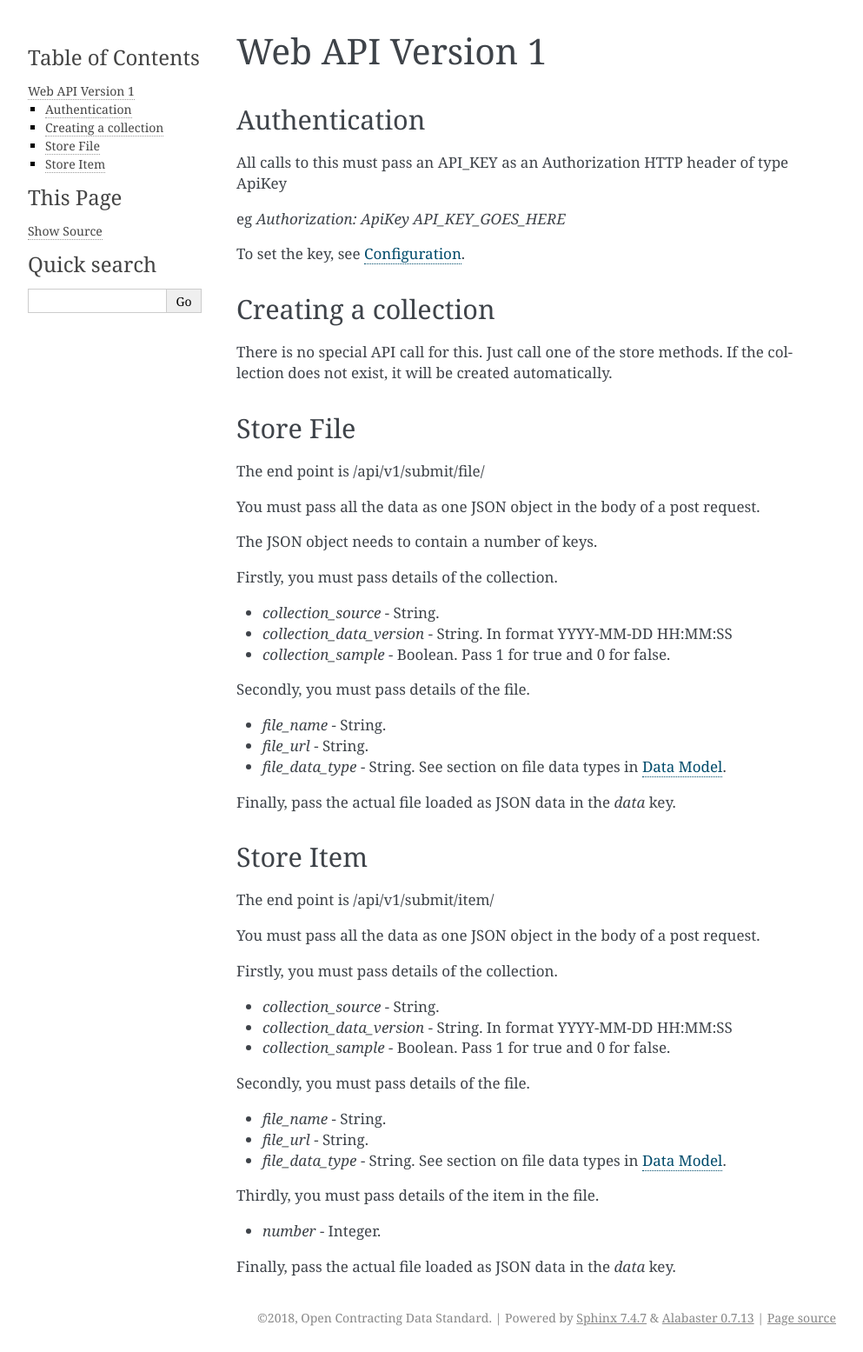
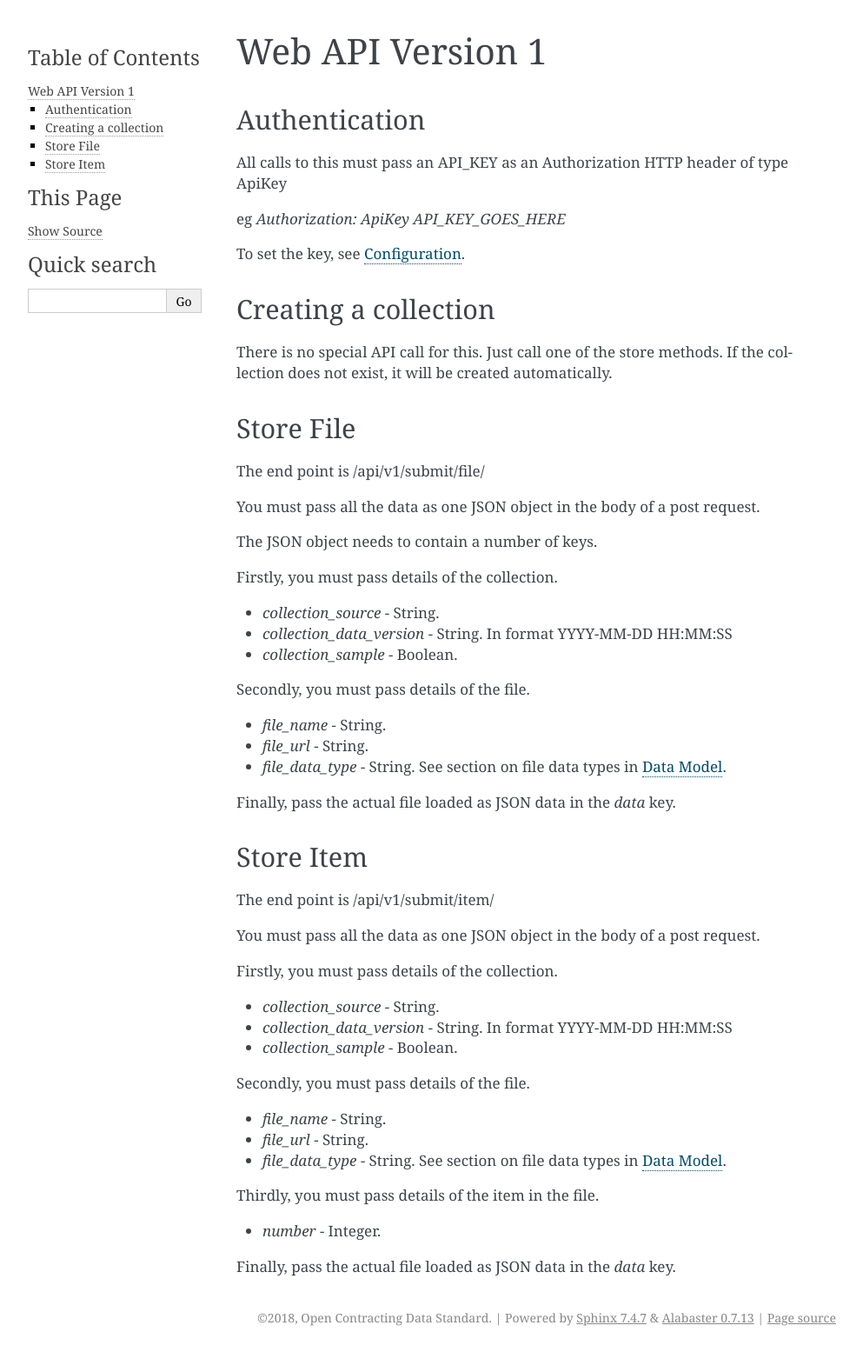
Before and after one commit to open-contracting/kingfisher-process, a Sphinx documentation site: the page built from docs/web-api-v1.rst, in a window 1280 px wide. Shown: the whole page at 87% size, without its empty margins (148-1141 px from the left). Built offline with Sphinx 7.4.7, drawn with Linux system fonts in a browser that asks for light colours.

Commit message:
HTTP API - now we are JSON, can pass actual booleans

```diff
--- a/docs/web-api-v1.rst
+++ b/docs/web-api-v1.rst
@@ -29,7 +29,7 @@ Firstly, you must pass details of the collection.
 
 *  `collection_source` - String.
 *  `collection_data_version` - String. In format YYYY-MM-DD HH:MM:SS
-*  `collection_sample` - Boolean. Pass 1 for true and 0 for false.
+*  `collection_sample` - Boolean.
 
 Secondly, you must pass details of the file.
 
@@ -50,7 +50,7 @@ Firstly, you must pass details of the collection.
 
 *  `collection_source` - String.
 *  `collection_data_version` - String. In format YYYY-MM-DD HH:MM:SS
-*  `collection_sample` - Boolean. Pass 1 for true and 0 for false.
+*  `collection_sample` - Boolean.
 
 Secondly, you must pass details of the file.
 
```
Also changed, not shown: 2 other files.
